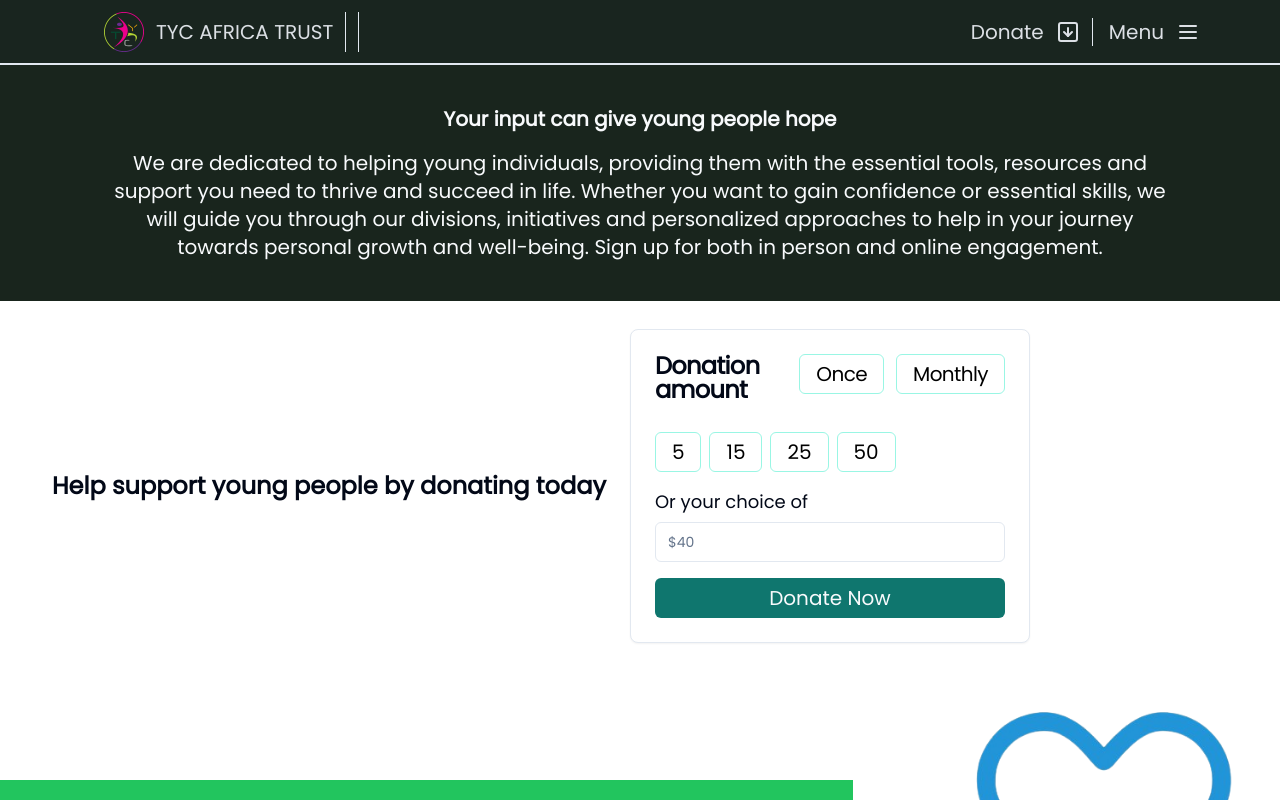
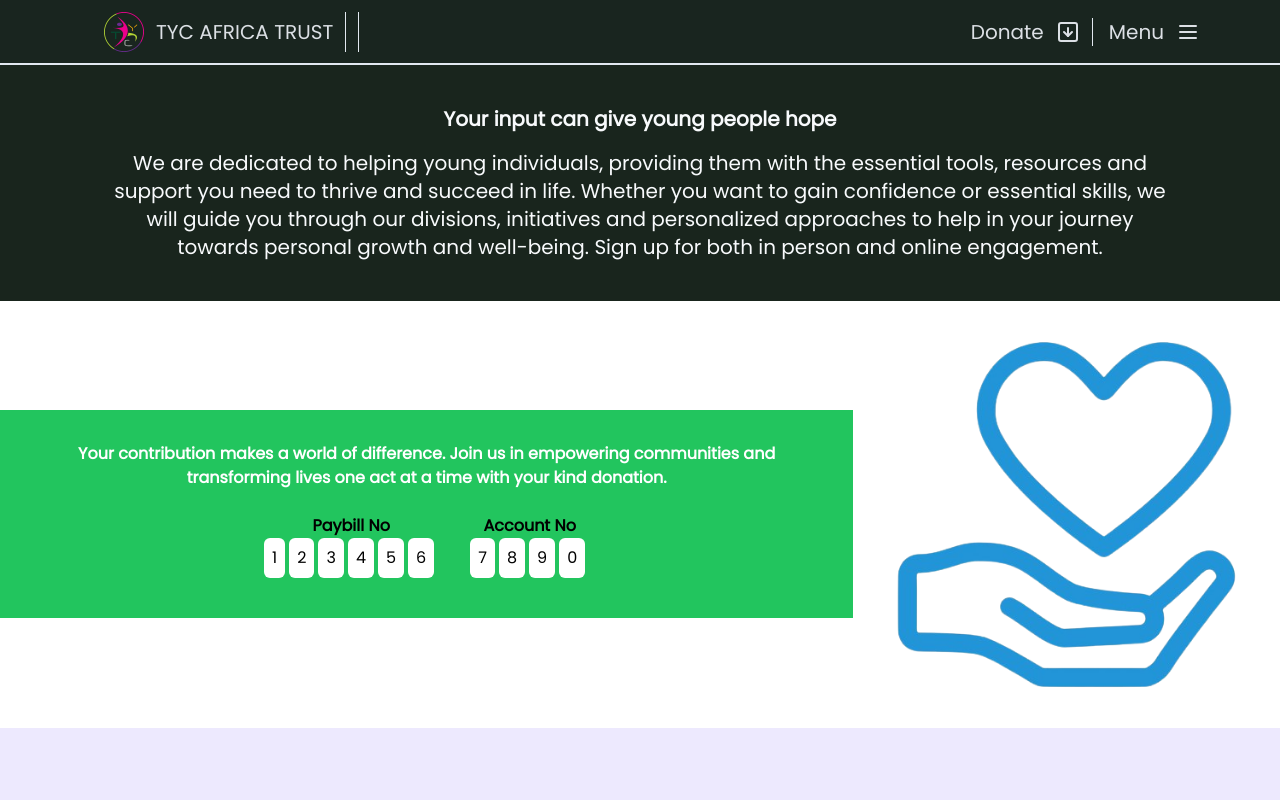
Before and after one commit to BabaMboga/TYC-main, a Next.js app: page /support-us/donate in a window 1280 px wide. Shown: the top 800 px of the page. Built offline with nearby package versions, Linux system fonts and the light colour scheme.

Commit message:
Changed donate page

```diff
--- a/app/support-us/donate/page.tsx
+++ b/app/support-us/donate/page.tsx
@@ -18,13 +18,13 @@ const page: FC<pageProps> = ({}) => {
     <>
 
     <HeroText/>
-    <div className='flex items-center h-fit m-7'>
+    {/* <div className='flex items-center h-fit m-7'>
          <p className='font-semibold text-2xl mx-6'>
             Help support young people by donating today
          </p>
          <DonationCard/>
 
-    </div>
+    </div> */}
 
     <MpesaCard />
 
```
